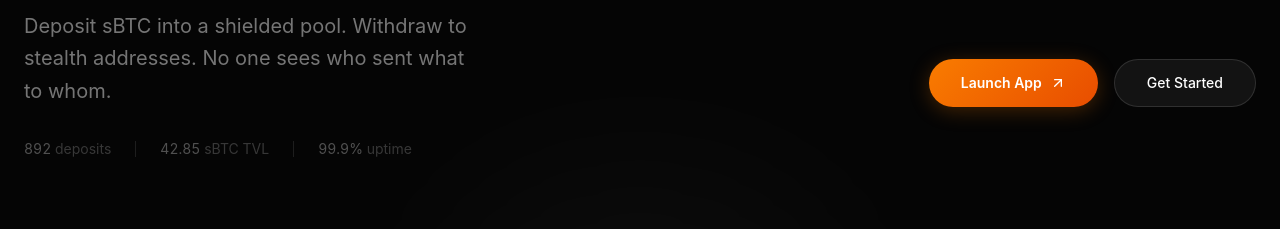
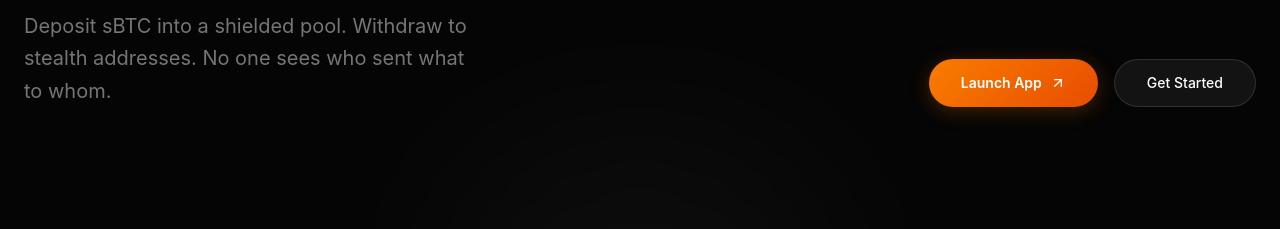
Before and after one commit to Antismart/satsu, a Next.js app in the folder packages/app/: page / in a window 1280 px wide. Shown: the part 900-1129 px from the top of the page. Built offline with nearby package versions, Linux system fonts and the light colour scheme.

Commit message:
fix(app): remove stats row from hero

```diff
--- a/packages/app/src/app/page.tsx
+++ b/packages/app/src/app/page.tsx
@@ -76,18 +76,7 @@ export default function Home() {
         </motion.div>
 
         {/* Stats row below CTAs */}
-        <motion.div
-          initial={{ opacity: 0 }}
-          animate={{ opacity: 1 }}
-          transition={{ duration: 0.8, delay: 0.6 }}
-          className="flex items-center gap-6 text-white/30 text-sm mb-32"
-        >
-          <span className="tabular-nums">892 <span className="text-white/20">deposits</span></span>
-          <span className="w-px h-4 bg-white/10" />
-          <span className="tabular-nums">42.85 <span className="text-white/20">sBTC TVL</span></span>
-          <span className="w-px h-4 bg-white/10" />
-          <span className="tabular-nums">99.9% <span className="text-white/20">uptime</span></span>
-        </motion.div>
+        <div className="mb-32" />
 
         {/* ====== CARD SHOWCASE ====== */}
         <div className="relative flex flex-col items-center min-h-[500px] sm:min-h-[600px]">
```
